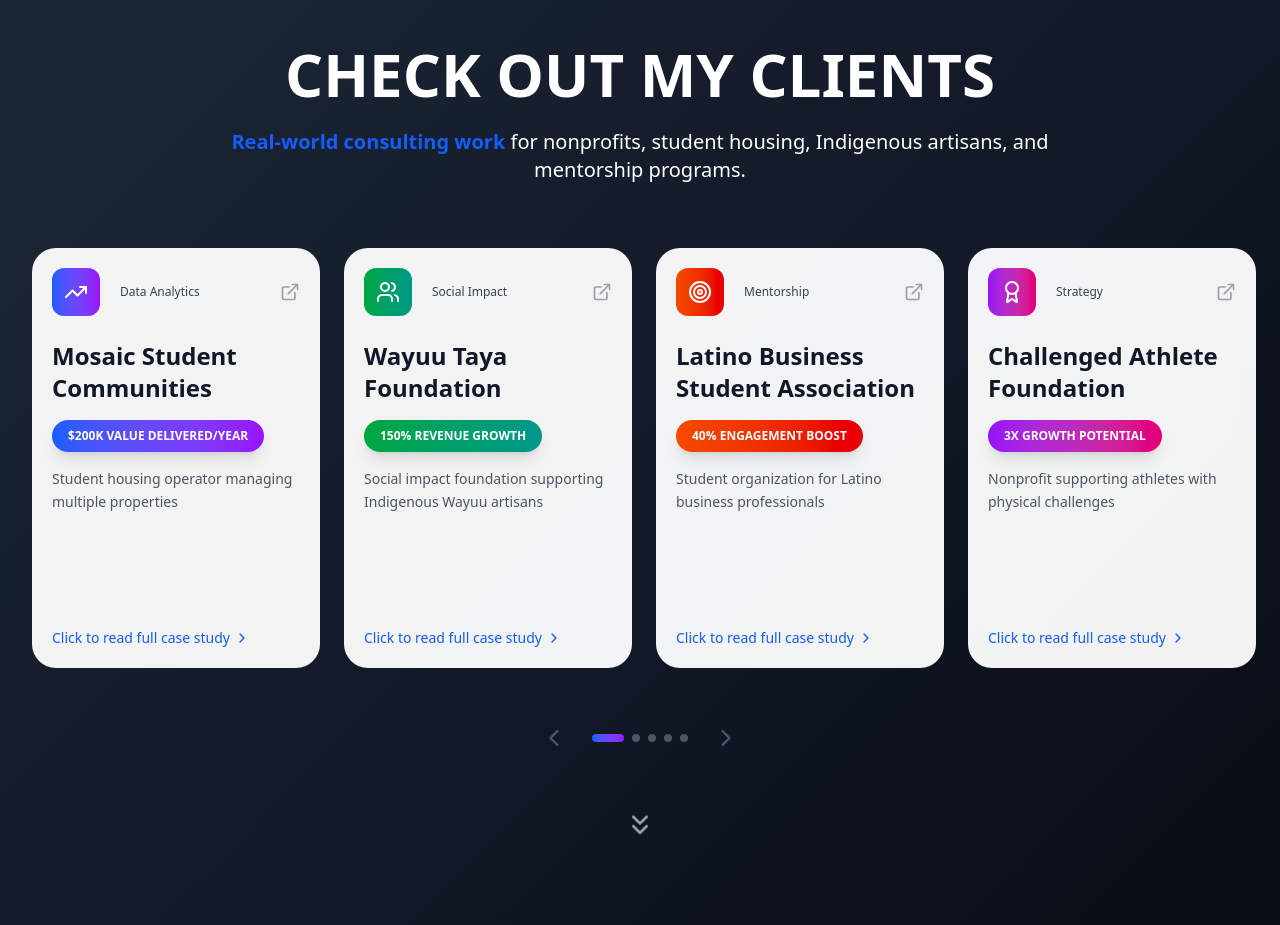
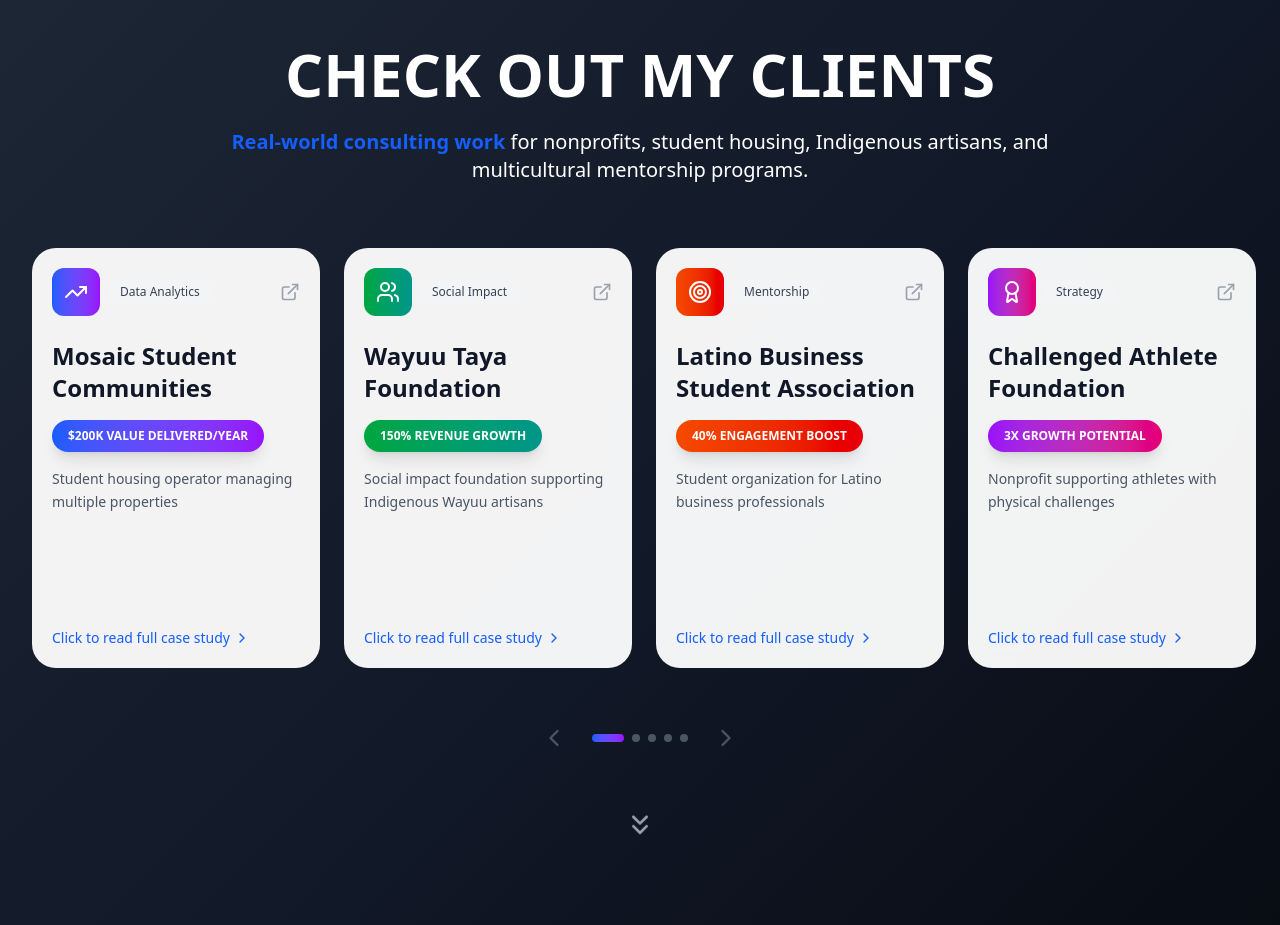
Before and after one commit to vwhit5/Val-Whitten-Portfolio, a React (Vite) app: page / in a window 1280 px wide. Shown: the part 1660-2585 px from the top of the page. Built offline with nearby package versions, Linux system fonts and the light colour scheme.

Commit message:
Update ProjectsSection.tsx

```diff
--- a/src/components/ProjectsSection.tsx
+++ b/src/components/ProjectsSection.tsx
@@ -135,7 +135,7 @@
             <span className="text-white">
               {" "}
               for nonprofits, student housing, Indigenous artisans, and
-              mentorship programs.
+              multicultural mentorship programs.
             </span>
           </p>
         </div>
```
